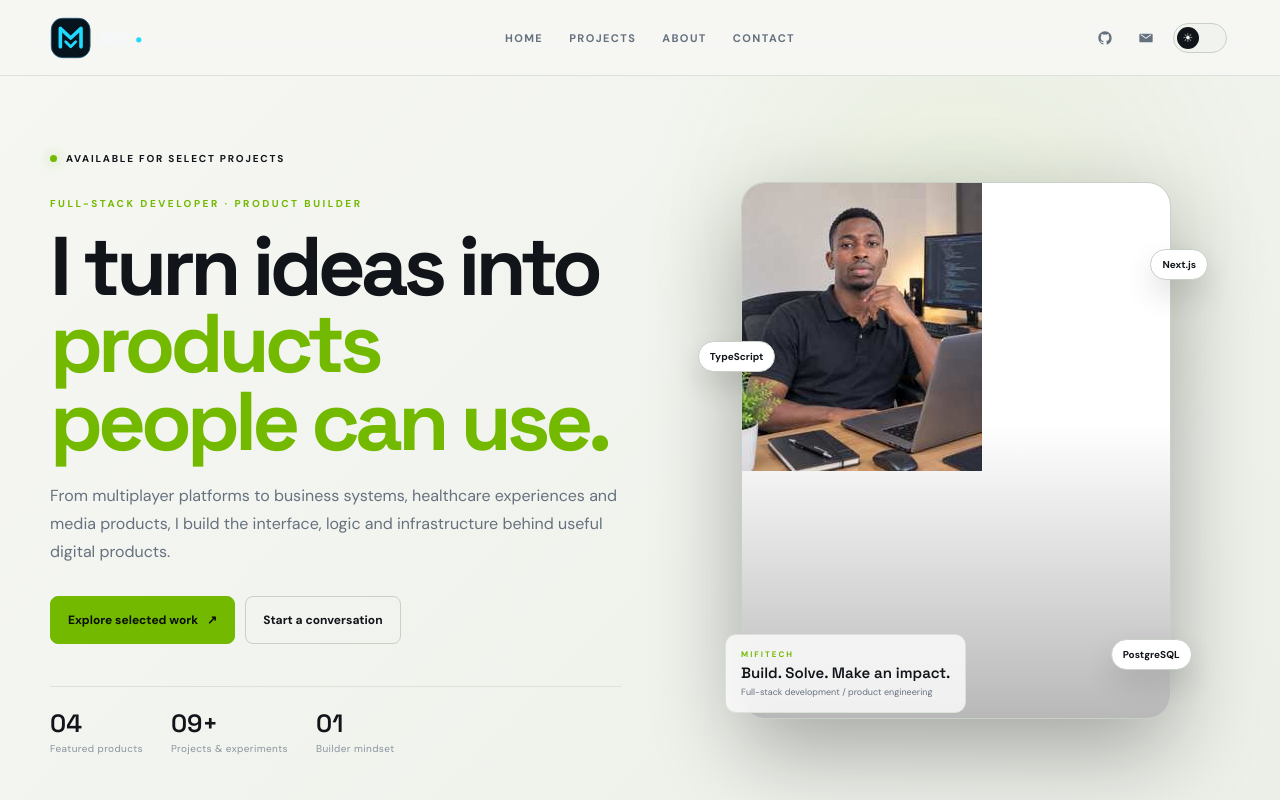
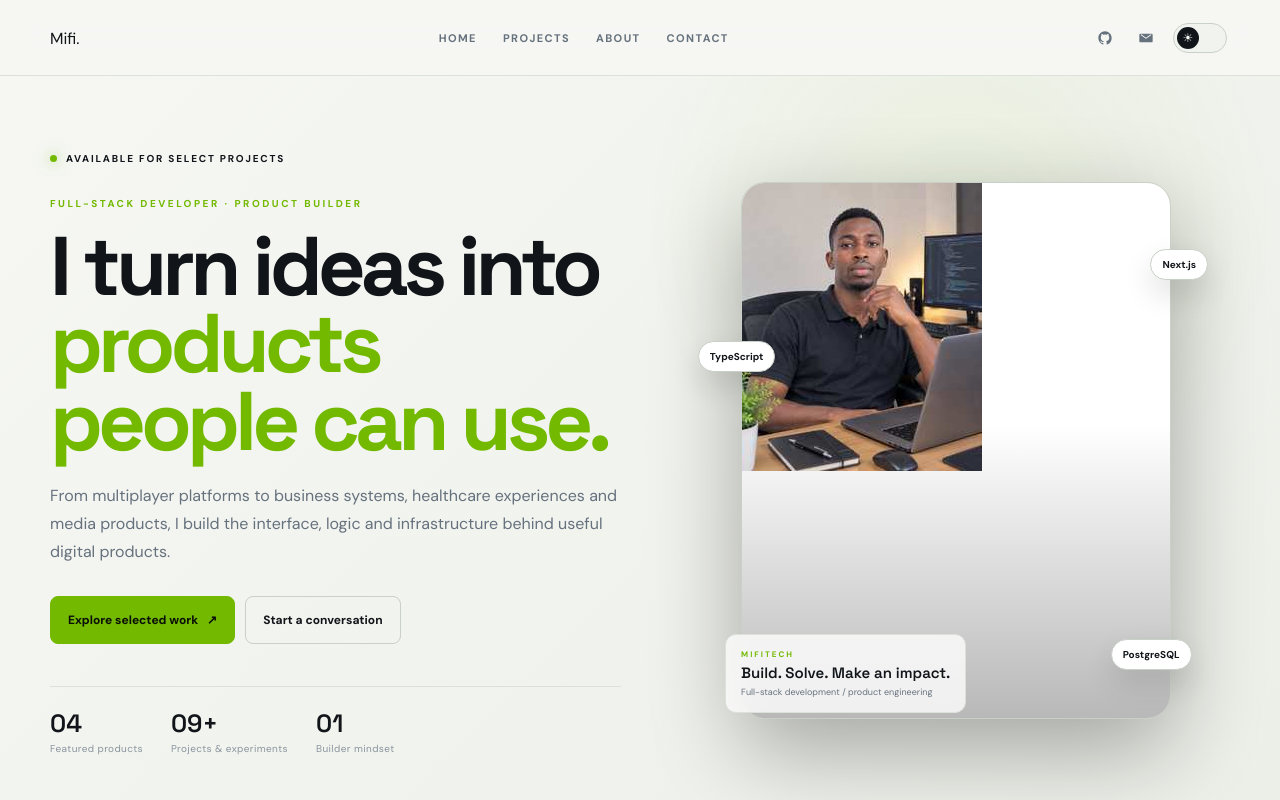
Before and after one commit to MrDan001/mifitech-portfolio, a Next.js app: page / in a window 1280 px wide. Shown: the top 800 px of the page. Built offline with nearby package versions, Linux system fonts and the light colour scheme.

Commit message:
Polish portfolio brand for both themes

```diff
--- a/app/components/SiteNav.tsx
+++ b/app/components/SiteNav.tsx
@@ -38,7 +38,7 @@ export default function SiteNav() {
     <nav className="nav">
       <div className="wrap nav-inner">
         <Link className="brand" href="/" onClick={close} aria-label="Mifitech home">
-          <img src="/mifi-logo.svg" alt="Mifitech" width="188" height="48" />
+          <span className="brand-word">Mifi<span>.</span></span>
         </Link>
 
         <div className="links desktop-links">
```
